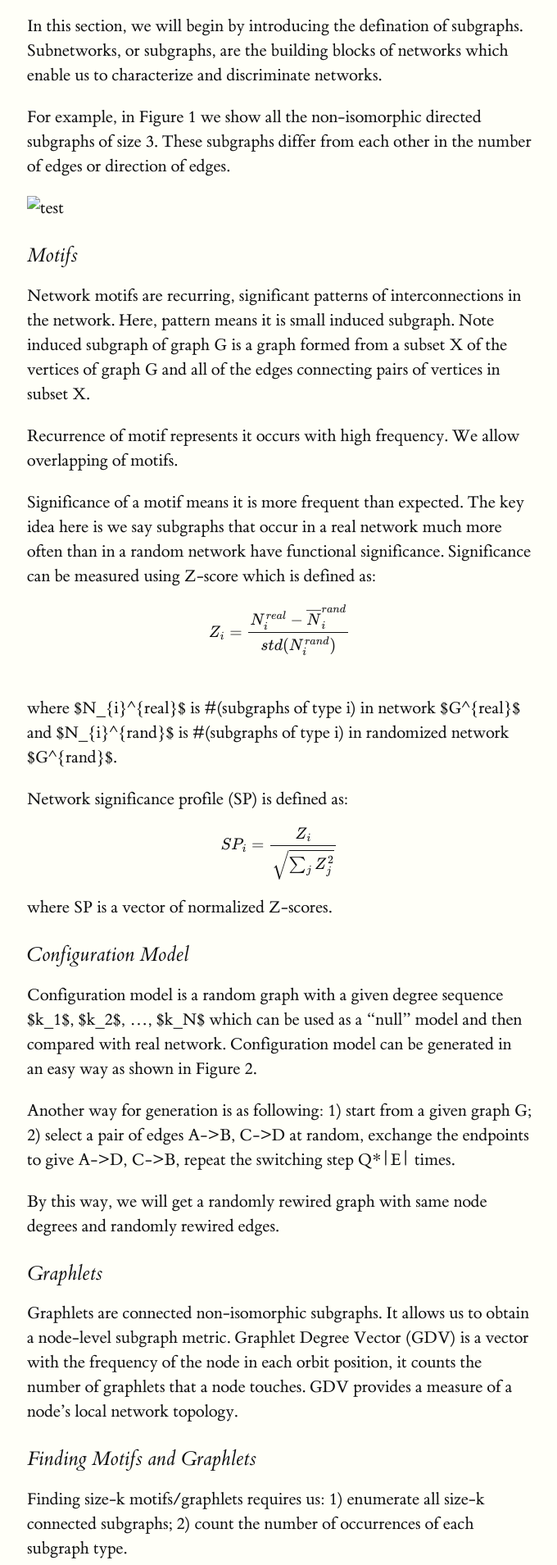
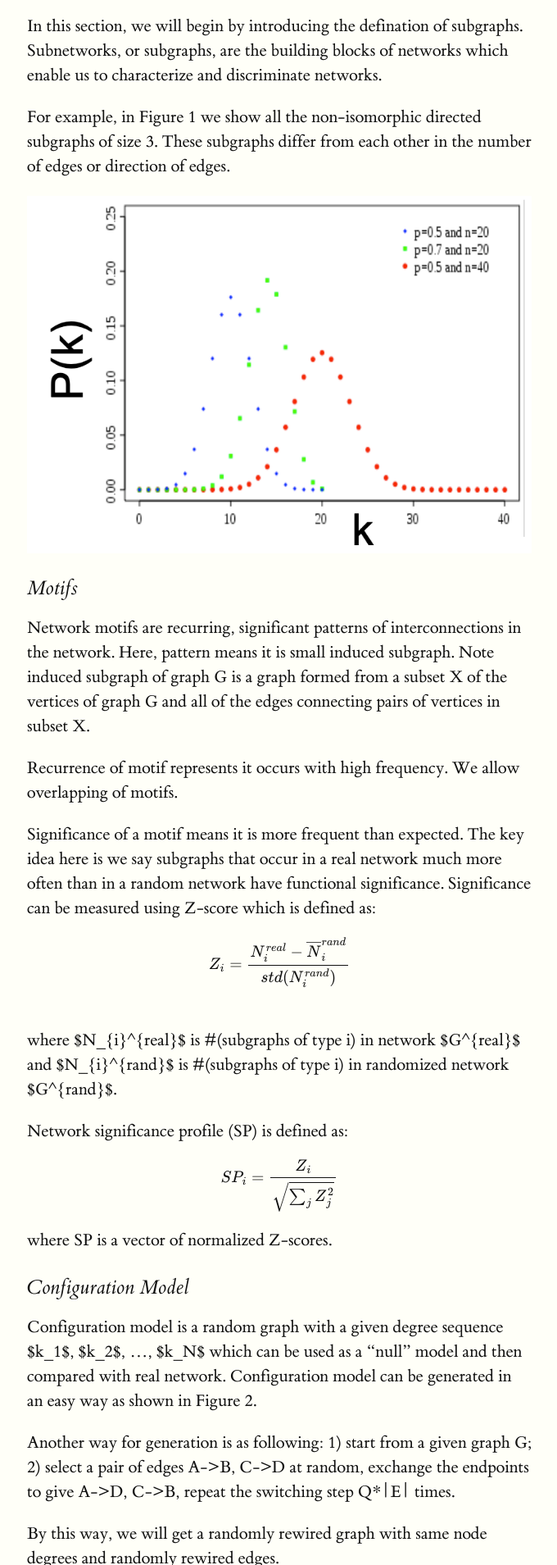
Before and after one commit to snap-stanford/cs224w-notes, a Jekyll site: the page built from preliminaries/motifs-and-structral-roles_lecture.md, in a window 1280 px wide. Shown: the part 352-2261 px from the top of the page at 82% size, without its empty margins (127-807 px from the left). Built offline with Jekyll 4.4.1, drawn with Linux system fonts in a browser that asks for light colours; our own code applies the rules of GitHub Pages for plain Markdown files; formulas are drawn with MathJax 3.

Commit message:
Update motifs-and-structral-roles_lecture.md

```diff
--- a/preliminaries/motifs-and-structral-roles_lecture.md
+++ b/preliminaries/motifs-and-structral-roles_lecture.md
@@ -6,7 +6,7 @@ In this section, we will begin by introducing the defination of subgraphs. Subne
 
 For example, in Figure 1 we show all the non-isomorphic directed subgraphs of size 3. These subgraphs differ from each other in the number of edges or direction of edges.
 
-![test](assets/img/Exact_Subgraph_Enumeration.png)
+![binom-dist](../assets/img/binom_dist_graph.png?style=centerme)
 
 ### Motifs
 
```
